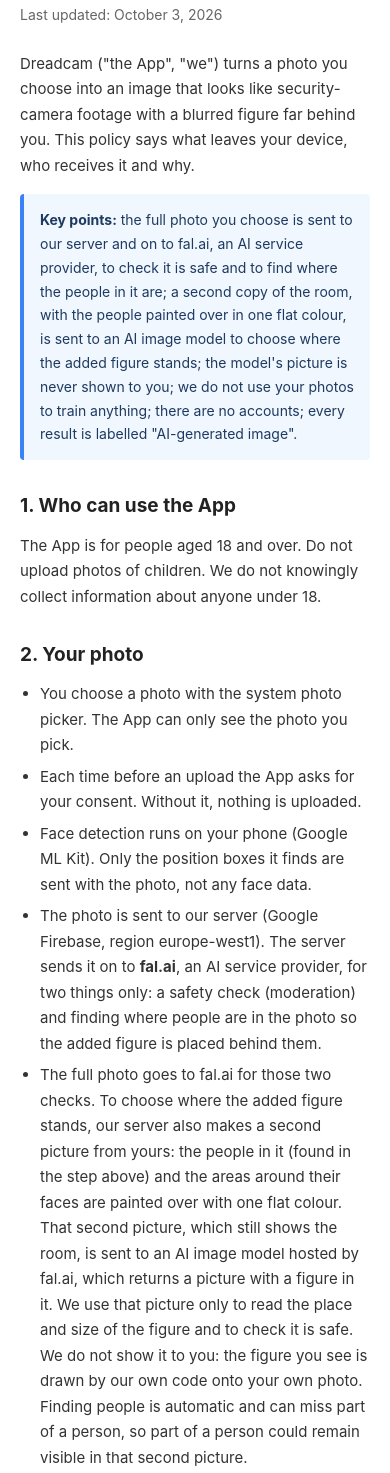
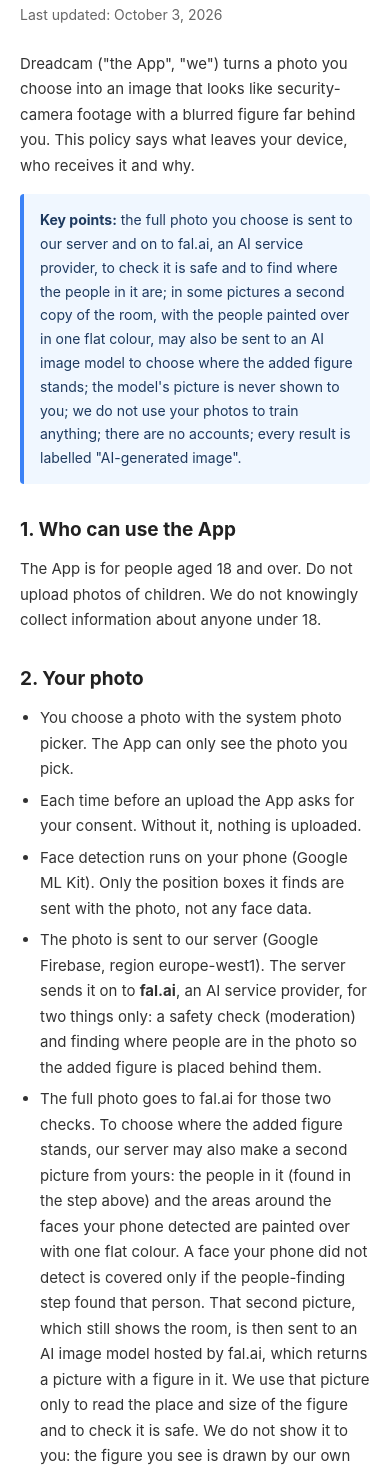
Before and after one commit to batuayhan/dreadcam-legal, a plain HTML site: page privacy.html in a window 390 px wide. Shown: the part 115-1588 px from the top of the page. Drawn offline with Linux system fonts and the light colour scheme.

Commit message:
docs(legal): second picture 'may be sent'; face cover depends on phone detection

```diff
--- a/privacy.html
+++ b/privacy.html
@@ -14,7 +14,7 @@ nav{display:flex;justify-content:space-between;gap:12px;font-size:14px;margin-bo
 <nav><a href="index.html">Home</a><span><a href="terms.html">Terms of Service</a></span></nav>
 <h1>Privacy Policy</h1><p class="upd">Last updated: October 3, 2026</p>
 <p>Dreadcam ("the App", "we") turns a photo you choose into an image that looks like security-camera footage with a blurred figure far behind you. This policy says what leaves your device, who receives it and why.</p>
-<div class="box"><p><b>Key points:</b> the full photo you choose is sent to our server and on to fal.ai, an AI service provider, to check it is safe and to find where the people in it are; a second copy of the room, with the people painted over in one flat colour, is sent to an AI image model to choose where the added figure stands; the model's picture is never shown to you; we do not use your photos to train anything; there are no accounts; every result is labelled "AI-generated image".</p></div>
+<div class="box"><p><b>Key points:</b> the full photo you choose is sent to our server and on to fal.ai, an AI service provider, to check it is safe and to find where the people in it are; in some pictures a second copy of the room, with the people painted over in one flat colour, may also be sent to an AI image model to choose where the added figure stands; the model's picture is never shown to you; we do not use your photos to train anything; there are no accounts; every result is labelled "AI-generated image".</p></div>
 <h2>1. Who can use the App</h2>
 <p>The App is for people aged 18 and over. Do not upload photos of children. We do not knowingly collect information about anyone under 18.</p>
 <h2>2. Your photo</h2>
@@ -22,7 +22,7 @@ nav{display:flex;justify-content:space-between;gap:12px;font-size:14px;margin-bo
 <li>Each time before an upload the App asks for your consent. Without it, nothing is uploaded.</li>
 <li>Face detection runs on your phone (Google ML Kit). Only the position boxes it finds are sent with the photo, not any face data.</li>
 <li>The photo is sent to our server (Google Firebase, region europe-west1). The server sends it on to <b>fal.ai</b>, an AI service provider, for two things only: a safety check (moderation) and finding where people are in the photo so the added figure is placed behind them.</li>
-<li>The full photo goes to fal.ai for those two checks. To choose where the added figure stands, our server also makes a second picture from yours: the people in it (found in the step above) and the areas around their faces are painted over with one flat colour. That second picture, which still shows the room, is sent to an AI image model hosted by fal.ai, which returns a picture with a figure in it. We use that picture only to read the place and size of the figure and to check it is safe. We do not show it to you: the figure you see is drawn by our own code onto your own photo. Finding people is automatic and can miss part of a person, so part of a person could remain visible in that second picture.</li>
+<li>The full photo goes to fal.ai for those two checks. To choose where the added figure stands, our server may also make a second picture from yours: the people in it (found in the step above) and the areas around the faces your phone detected are painted over with one flat colour. A face your phone did not detect is covered only if the people-finding step found that person. That second picture, which still shows the room, is then sent to an AI image model hosted by fal.ai, which returns a picture with a figure in it. We use that picture only to read the place and size of the figure and to check it is safe. We do not show it to you: the figure you see is drawn by our own code onto your own photo. Finding people is automatic and can miss part of a person, so part of a person could remain visible in that second picture.</li>
 <li>We do not use your photos to train any model, and we do not sell them.</li>
 <li>Our server does not store the photo you upload. fal.ai receives the photo, the second picture and the model's picture to answer the requests above and keeps uploaded files under its own terms; see <a href="https://fal.ai/privacy">fal.ai/privacy</a>.</li>
 <li>Photos that fail the safety check are rejected and no result is made.</li></ul>
```
